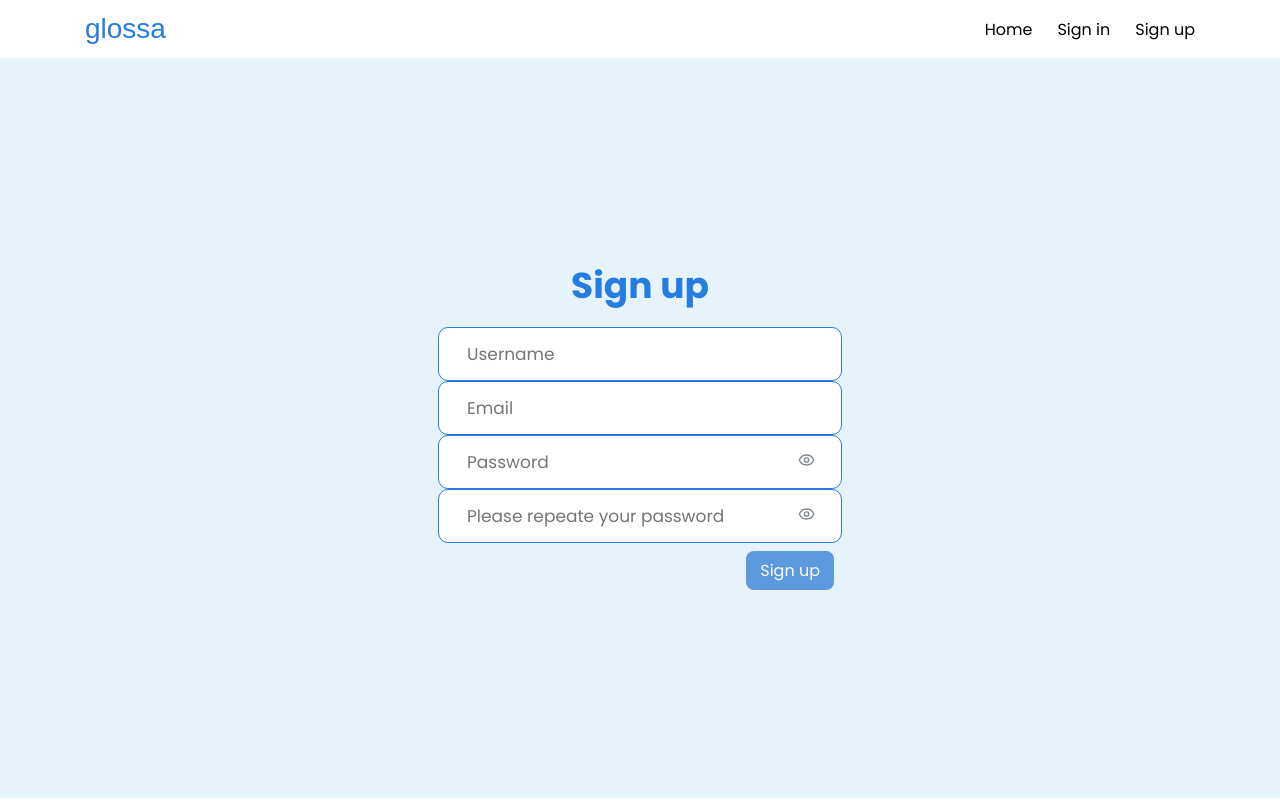
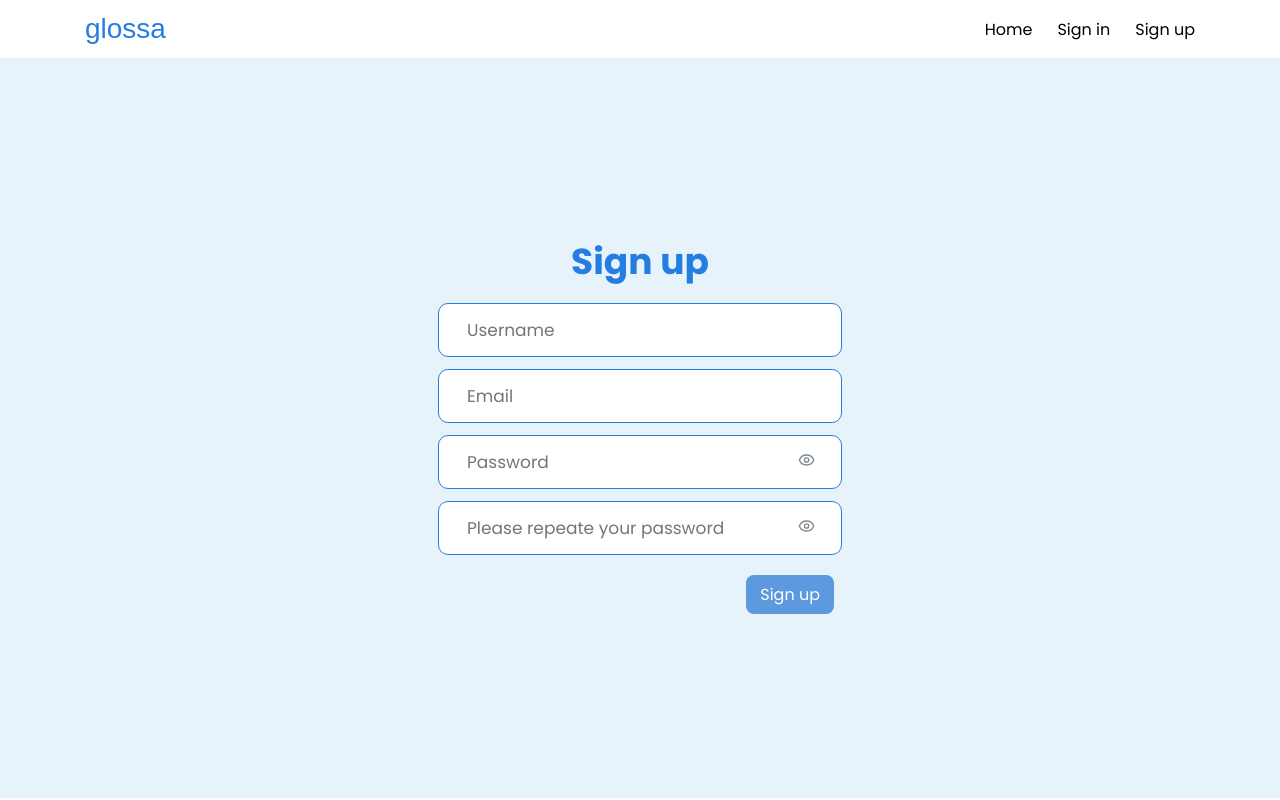
Before and after one commit to AnastasiiaDedela/blogs-project, a React (Vite) app: page /sign-up in a window 1280 px wide. Built offline with nearby package versions, Linux system fonts and the light colour scheme; no server answers; a web font is replaced by a local one.

Commit message:
feat: add styles for form wrapper on page SignUp

```diff
--- a/src/pages/SignUp/SignUp.module.scss
+++ b/src/pages/SignUp/SignUp.module.scss
@@ -75,3 +75,9 @@
       color: red;
       font-family: "Poppins", sans-serif;
     }
+
+    .formWrapper {
+      display: flex;
+      flex-direction: column;
+      row-gap: 12px;
+    }
--- a/src/pages/SignUp/SignUp.tsx
+++ b/src/pages/SignUp/SignUp.tsx
@@ -23,6 +23,7 @@ const SignUp = () => {
     mode: 'onTouched',
   });
 
+  const nameError = formState.errors['name']?.message;
   const emailError = formState.errors['email']?.message;
   const passwordError = formState.errors['password']?.message;
   const repeatedPasswordError = formState.errors['repeat_password']?.message;
@@ -46,7 +47,7 @@ const SignUp = () => {
     <div className={styles.container}>
       <div className={styles.content}>
         <div className={styles.signUpTitle}>Sign up</div>
-        <form onSubmit={handleSubmit(onSubmit)}>
+        <form onSubmit={handleSubmit(onSubmit)} className={styles.formWrapper}>
           <div className={styles.formInput}>
             <div className={styles.singUpInput}>
               <Input
@@ -56,6 +57,7 @@ const SignUp = () => {
                 register={register('name', { required: 'Required' })}
               />
             </div>
+            {nameError && <p className={styles.passwordError}>{nameError}</p>}
           </div>
 
           <div className={styles.formInput}>
```
